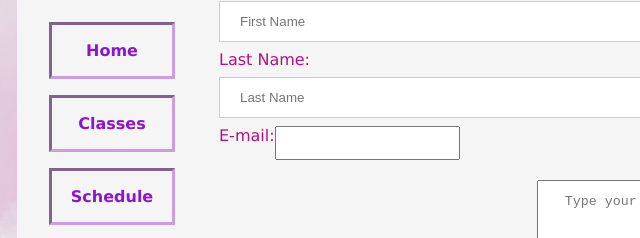
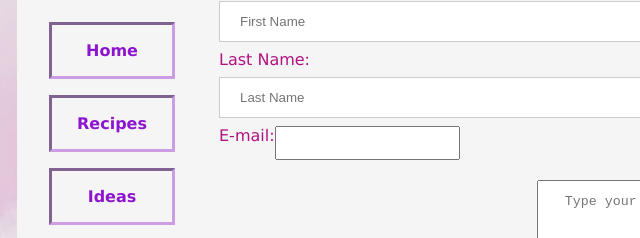
Before and after one commit to Lacosta22/SweetCloud, a plain HTML site: page contact.html in a window 1280 px wide. Shown: the part 213-451 px from the top of the page, 23-663 px from the left. Drawn offline with Linux system fonts and the light colour scheme.

Commit message:
REVISE CONTACT NAV

```diff
--- a/contact.html
+++ b/contact.html
@@ -18,8 +18,8 @@
 		<nav>
 			<ul>
 				<li><a href="index.html">Home</a>
-				<li><a href="classes.html">Classes</a>
-				<li><a href="schedule.html">Schedule</a>
+				<li><a href="recipes.html">Recipes</a>
+				<li><a href="ideas.html">Ideas</a>
 				<li><a href="contact.html">Contact</a>
 				<li><a href="store.html">Store</a>
 			</ul>
```
